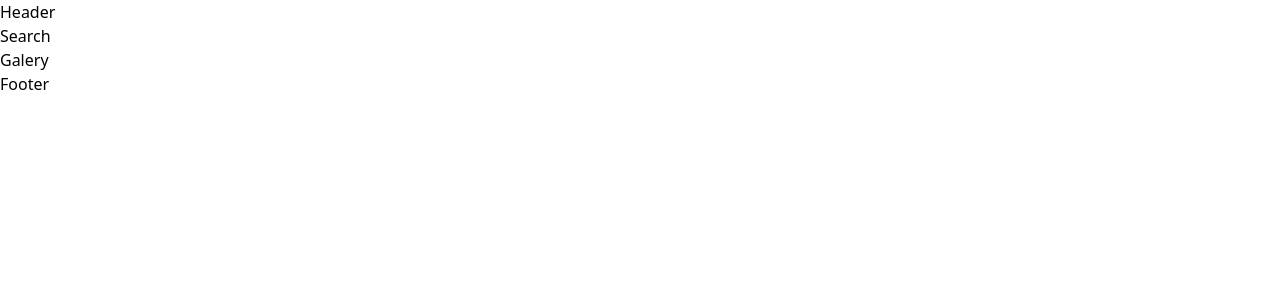
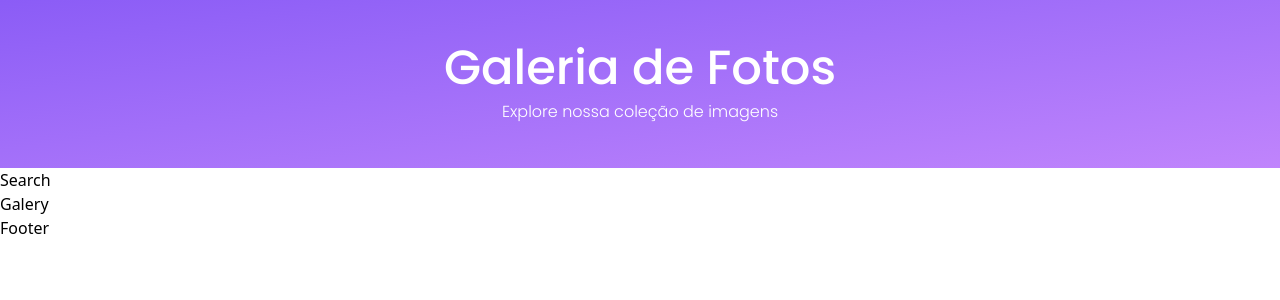
Before and after one commit to Priscilla-Marinho2005/galeria-de-fotos, a React (Vite) app: page / in a window 1280 px wide. Shown: the top 300 px of the page. Built offline with nearby package versions, Linux system fonts and the light colour scheme.

Commit message:
Header and fonts

```diff
--- a/index.html
+++ b/index.html
@@ -4,6 +4,11 @@
 <head>
   <meta charset="UTF-8" />
   <meta name="viewport" content="width=device-width, initial-scale=1.0" />
+
+  <!-- Fonts -->
+  <link rel="preconnect" href="https://fonts.googleapis.com">
+  <link rel="preconnect" href="https://fonts.gstatic.com" crossorigin>
+  <link href="https://fonts.googleapis.com/css2?family=Poppins:ital,wght@0,100;0,200;0,300;0,400;0,500;0,600;0,700;0,800;0,900;1,100;1,200;1,300;1,400;1,500;1,600;1,700;1,800;1,900&display=swap" rel="stylesheet">
 
   <!-- Favicon -->
   <link rel="icon" type="image/x-icon" href="/favicon.ico">
--- a/src/components/layout/Header.tsx
+++ b/src/components/layout/Header.tsx
@@ -2,8 +2,13 @@
 function Header() {
 
      return(
-          <div>
-               Header
+          <div className="
+               poppins text-center
+               text-white bg-linear-to-br from-[#8B5CF6] to-[#C084FC]
+               py-11
+          ">
+               <h1 className="font-medium text-5xl">Galeria de Fotos</h1>
+               <p className="font-light mt-2">Explore nossa coleção de imagens</p>
           </div>
      )
 }
--- a/src/style/globals.css
+++ b/src/style/globals.css
@@ -1 +1,5 @@
 @import "tailwindcss";
+
+.poppins {
+     font-family: "Poppins", sans-serif;
+}
```
